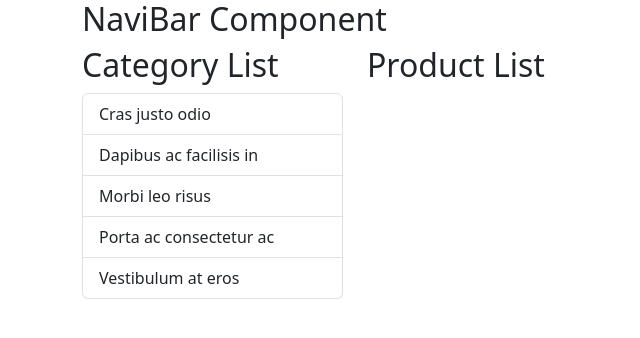
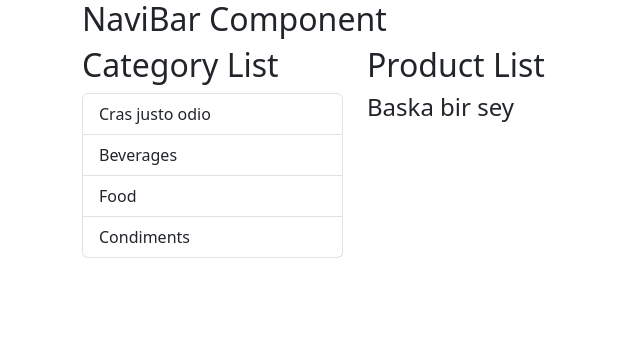
Before and after one commit to alirtaskiran/intro, a React (Create React App) app: page / in a window 1280 px wide. Shown: the top 338 px of the page, without its empty margins (0-640 px from the left). Built offline with nearby package versions, Linux system fonts and the light colour scheme.

Commit message:
best practice, use state

```diff
--- a/src/App.js
+++ b/src/App.js
@@ -5,8 +5,8 @@
 import { Container, Row, Col } from "react-bootstrap";
 
 function App() {
-  let titleProduct = "Product List";
-  let titleCategory = "Category List";
+  let productInfo = { title: "Product List", baskaBirSey: "Baska bir sey" };
+  let categoryInfo = { title: "Category List" };
   return (
     <div>
       <Container>
@@ -15,10 +15,10 @@
         </Row>
         <Row>
           <Col xs="3">
-            <CategoryList title={titleCategory} />
+            <CategoryList info={categoryInfo} />
           </Col>
           <Col xs="9">
-            <ProductList title={titleProduct} />
+            <ProductList info={productInfo} />
           </Col>
         </Row>
       </Container>
--- a/src/CategoryList.js
+++ b/src/CategoryList.js
@@ -1,21 +1,26 @@
 import React, { Component } from "react";
 import { ListGroup, ListGroupItem } from "react-bootstrap";
 export default class CategoryList extends Component {
-  constructor(props) {
-    super(props);
-    state: {};
-  }
+  state = {
+    categories: [
+      { categoryId: 1, categoryName: "Beverages" },
+      { categoryId: 2, categoryName: "Food" },
+      { categoryId: 3, categoryName: "Condiments" },
+    ],
+  };
 
   render() {
     return (
       <div>
-        <h2>{this.props.title}</h2>
+        <h2>{this.props.info.title}</h2>
+        <h3>{this.state.counter}</h3>
         <ListGroup>
           <ListGroupItem>Cras justo odio</ListGroupItem>
-          <ListGroupItem>Dapibus ac facilisis in</ListGroupItem>
-          <ListGroupItem>Morbi leo risus</ListGroupItem>
-          <ListGroupItem>Porta ac consectetur ac</ListGroupItem>
-          <ListGroupItem>Vestibulum at eros</ListGroupItem>
+          {this.state.categories.map((category) => (
+            <ListGroupItem key={category.categoryId}>
+              {category.categoryName}
+            </ListGroupItem>
+          ))}
         </ListGroup>
       </div>
     );
--- a/src/ProductList.js
+++ b/src/ProductList.js
@@ -8,7 +8,8 @@
   render() {
     return (
       <div>
-        <h2>{this.props.title}</h2>
+        <h2>{this.props.info.title}</h2>
+        <h4>{this.props.info.baskaBirSey}</h4>
       </div>
     )
   }
```
